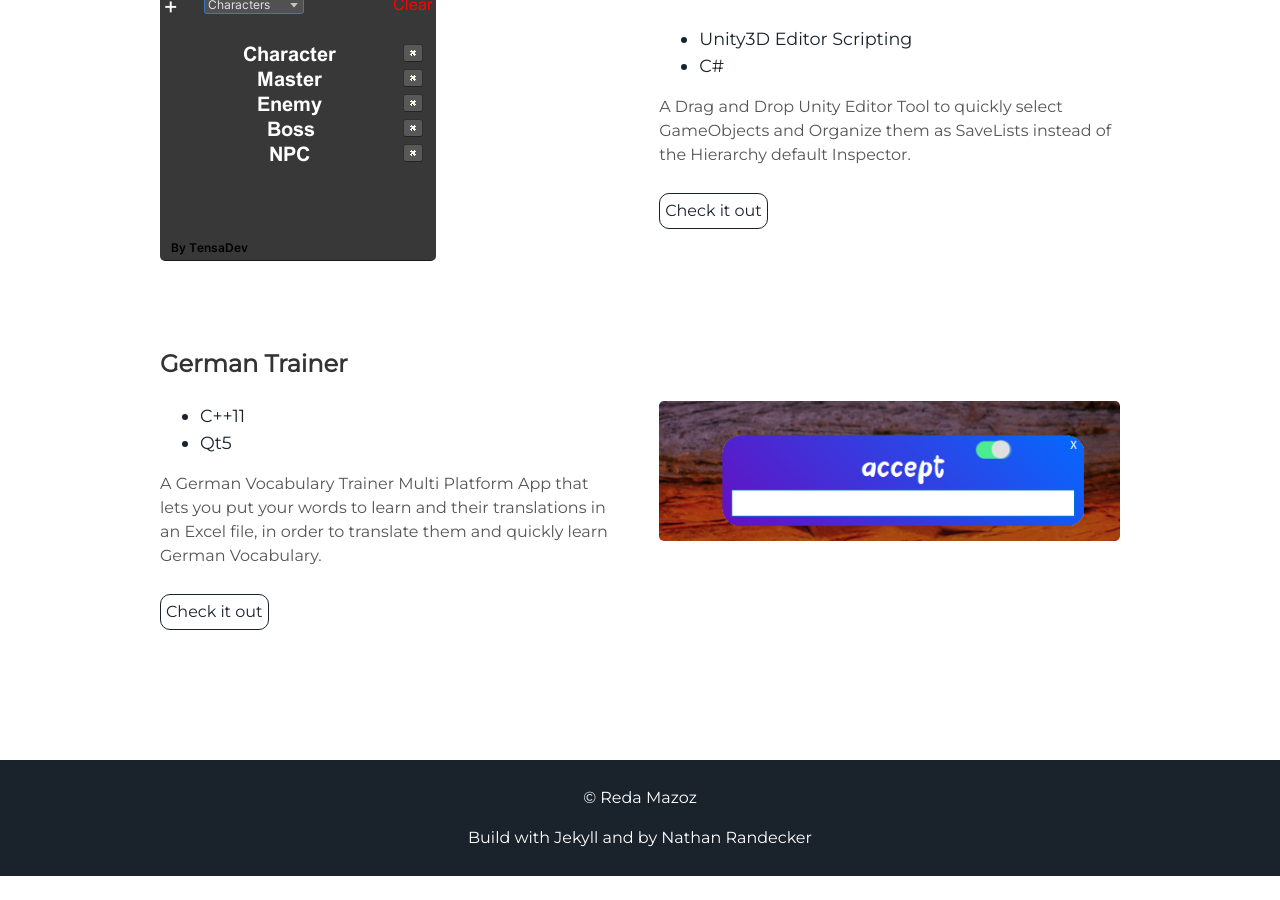
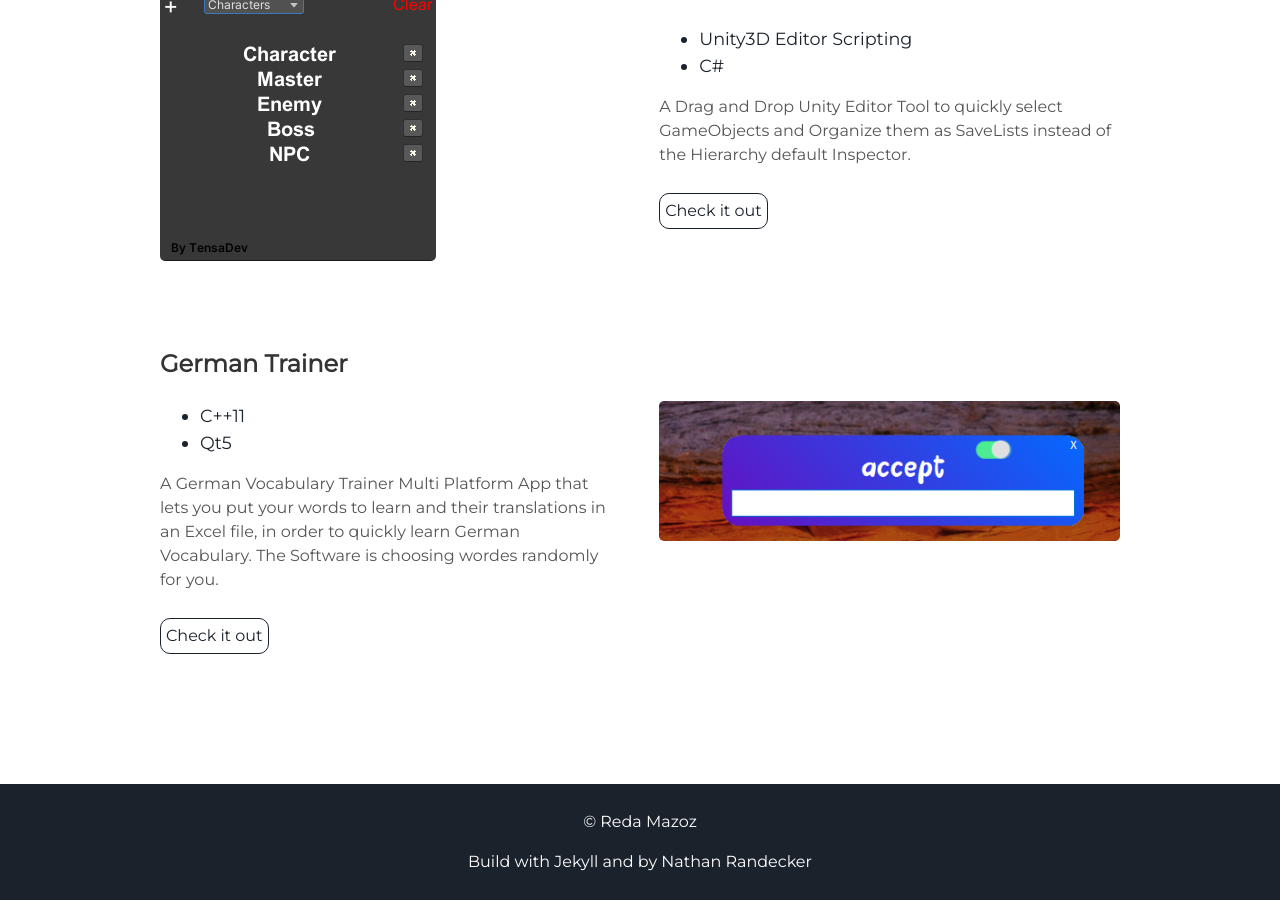
Before and after one commit to RedaMazoz/redamazoz.github.io, a Jekyll site: the page built from index.html, in a window 1280 px wide and 900 px high, scrolled down 1985 px. Built offline with Jekyll 4.4.1, drawn with Linux system fonts in a browser that asks for light colours; before the commit the page ends 2861 px from its top, so only the background shows below that.

Commit message:
Update projects.html

```diff
--- a/_includes/projects.html
+++ b/_includes/projects.html
@@ -39,7 +39,7 @@
       <li>C++11</li>
       <li>Qt5</li>
     </ul>
-    <p>A German Vocabulary Trainer Multi Platform App that lets you put your words to learn and their translations in an Excel file, in order to translate them and quickly learn German Vocabulary.</p>
+    <p>A German Vocabulary Trainer Multi Platform App that lets you put your words to learn and their translations in an Excel file, in order to quickly learn German Vocabulary. The Software is choosing wordes randomly for you.</p>
     <a class="project-link" href="https://github.com/RedaMazoz/GermanTrainer">Check it out</a>
   </div>
 </div>
```
